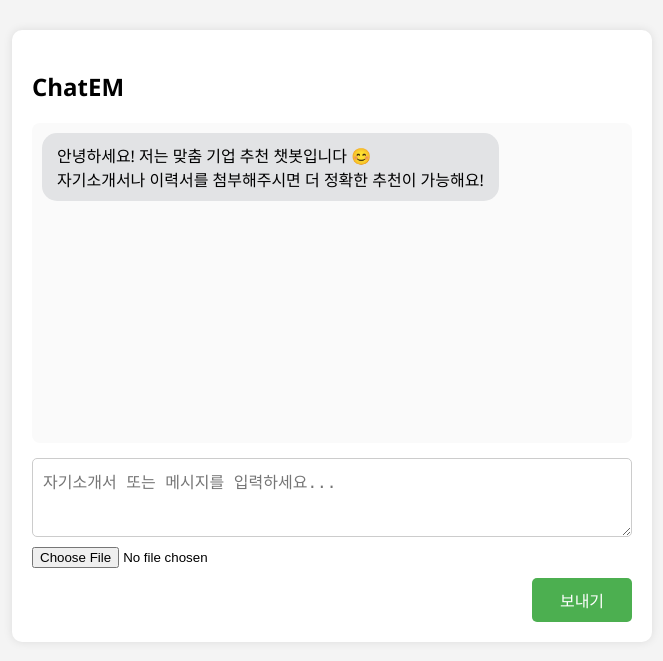
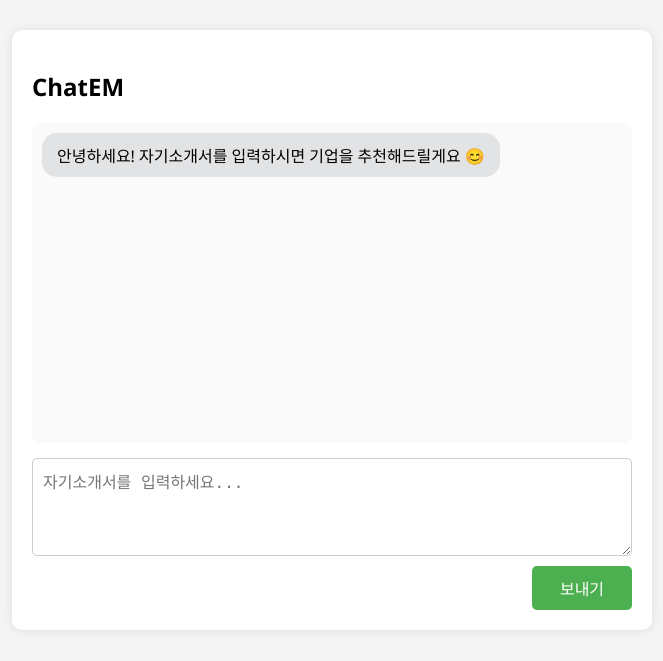
Before and after one commit to ITEAA/ChatEM.gpt, a Flask app: page / in a window 1280 px wide. Shown: the top 661 px of the page, without its empty margins (308-971 px from the left). Run offline with Flask 3, Linux system fonts and the light colour scheme.

Commit message:
Update index.html

```diff
--- a/templates/index.html
+++ b/templates/index.html
@@ -61,15 +61,11 @@
       gap: 10px;
     }
 
-    #userInput, #interestInput, #regionInput, #salaryInput {
+    #userInput {
       padding: 10px;
       font-size: 16px;
       border-radius: 5px;
       border: 1px solid #ccc;
-    }
-
-    #fileInput {
-      border: none;
     }
 
     #sendBtn {
@@ -93,12 +89,11 @@
   <div id="chatContainer">
     <h2>ChatEM</h2>
     <div id="chatBox">
-      <div class="message gpt">안녕하세요! 저는 맞춤 기업 추천 챗봇입니다 😊<br>자기소개서나 이력서를 첨부해주시면 더 정확한 추천이 가능해요!</div>
+      <div class="message gpt">안녕하세요! 자기소개서를 입력하시면 기업을 추천해드릴게요 😊</div>
     </div>
 
     <div id="inputArea">
-      <textarea id="userInput" placeholder="자기소개서 또는 메시지를 입력하세요..." rows="3"></textarea>
-      <input type="file" id="fileInput" />
+      <textarea id="userInput" placeholder="자기소개서를 입력하세요..." rows="4"></textarea>
       <button id="sendBtn" onclick="sendMessage()">보내기</button>
     </div>
   </div>
@@ -106,27 +101,14 @@
   <script>
     const input = document.getElementById("userInput");
     const chatBox = document.getElementById("chatBox");
-    const fileInput = document.getElementById("fileInput");
-    const interestInput = document.getElementById("interestInput");
-    const regionInput = document.getElementById("regionInput");
-    const salaryInput = document.getElementById("salaryInput");
-
-    input.addEventListener("keydown", function (e) {
-      if (e.key === "Enter" && !e.shiftKey) {
-        e.preventDefault();
-        sendMessage();
-      }
-    });
 
     async function sendMessage() {
       const message = input.value.trim();
-      const file = fileInput.files[0];
-
-      if (!message && !file) return;
+      if (!message) return;
 
       const userDiv = document.createElement("div");
       userDiv.className = "message user";
-      userDiv.innerText = message || `[이력서/자기소개서 업로드됨: ${file.name}]`;
+      userDiv.innerText = message;
       chatBox.appendChild(userDiv);
 
       const loadingDiv = document.createElement("div");
@@ -136,7 +118,6 @@
 
       const formData = new FormData();
       formData.append("message", message);
-      if (file) formData.append("file", file);
 
       try {
         const response = await fetch("/chat", {
@@ -144,31 +125,23 @@
           body: formData,
         });
 
-        const contentType = response.headers.get("content-type") || "";
-
-        if (!response.ok) {
-          throw new Error(`서버 응답 오류: ${response.status}`);
-        }
-
-        if (contentType.includes("application/json")) {
-          const data = await response.json();
-          loadingDiv.innerText = data.reply;
-        } else {
-          const text = await response.text();
-          loadingDiv.innerText = "❌ 예상치 못한 응답 형식:\n" + text;
-        }
+        const data = await response.json();
+        loadingDiv.innerText = data.reply;
       } catch (err) {
         loadingDiv.innerText = "❌ 오류 발생: " + err.message;
       }
 
       input.value = "";
-      interestInput.value = "";
-      regionInput.value = "";
-      salaryInput.value = "";
-      fileInput.value = null;
       input.focus();
       chatBox.scrollTop = chatBox.scrollHeight;
     }
+
+    input.addEventListener("keydown", function (e) {
+      if (e.key === "Enter" && !e.shiftKey) {
+        e.preventDefault();
+        sendMessage();
+      }
+    });
   </script>
 </body>
 </html>
```
